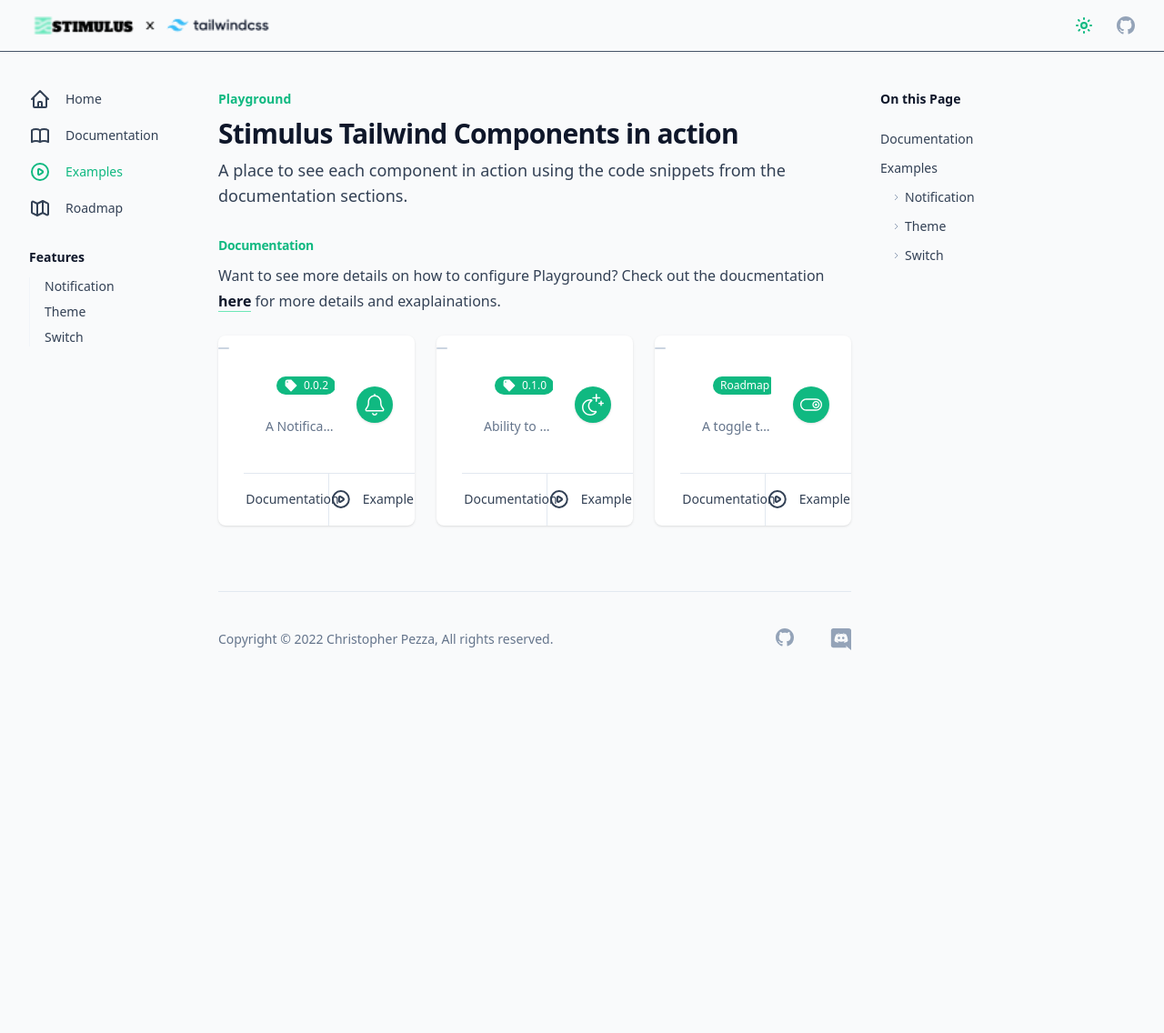
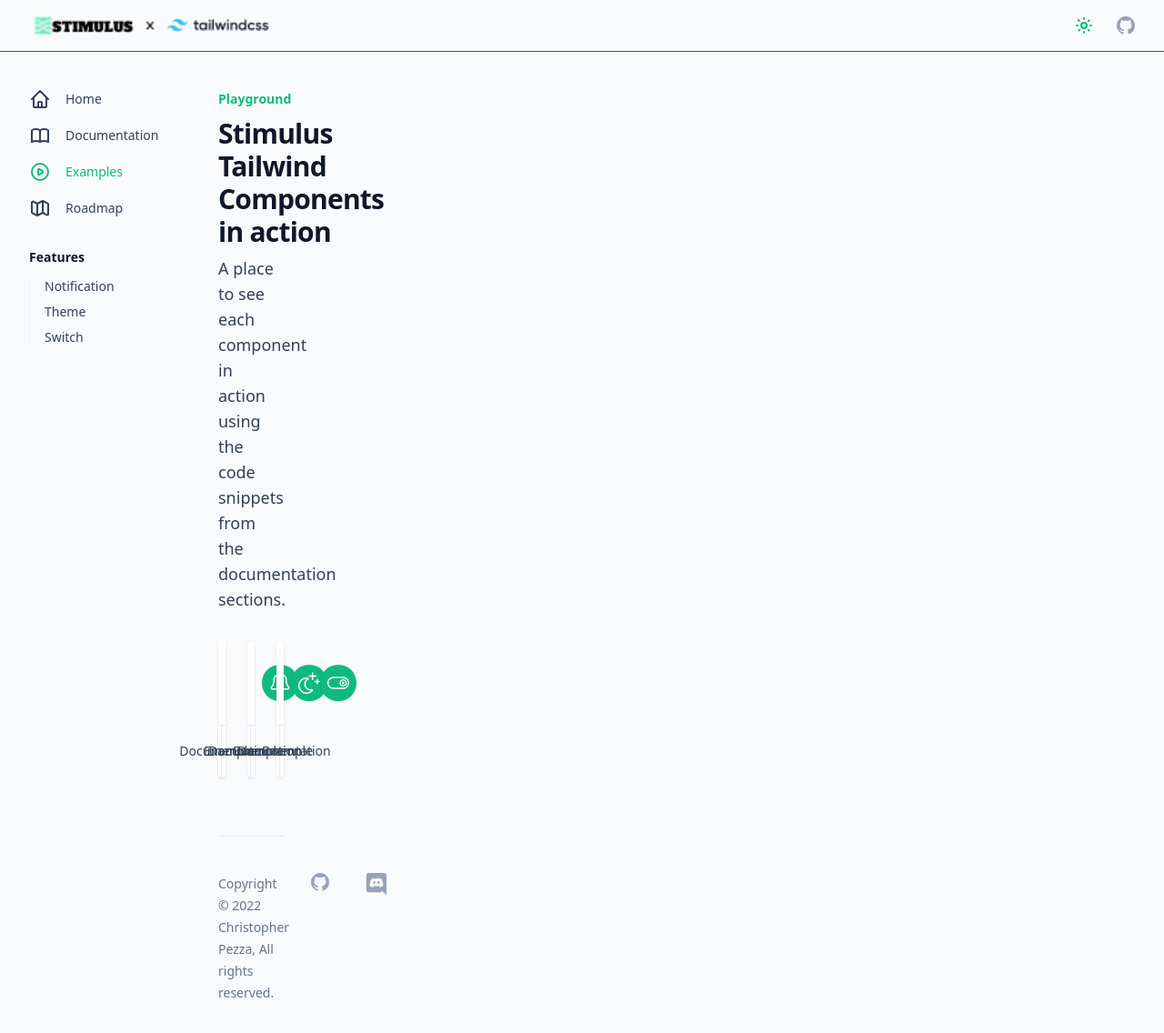
Before and after one commit to chiefpansancolt/stimulus-tailwind-components, a Jekyll site: the page built from docs/playground/home.html, in a window 1280 px wide and 1256 px high. Shown: the top 1136 px of the window at 91% size. Built offline with Jekyll 4.4.1, drawn with Linux system fonts in a browser that asks for light colours; Markdown is read by kramdown in place of the engine named in the settings.

Commit message:
update playground layout

```diff
--- a/docs/_layouts/playground.html
+++ b/docs/_layouts/playground.html
@@ -30,7 +30,8 @@
             </ul>
           </nav>
         </div>
-        <main class="lg:col-span-9 xl:col-span-7">
+        {% if page.url == "/playground/home" %} {% assign classes = "col-span-10" %} {% else %} {% assign classes = "lg:col-span-9 xl:col-span-7" %} {% endif %}
+        <main class="{{ classes }}">
           <header class="relative z-20">
             <div>
               <p class="mb-2 text-sm font-semibold leading-6 text-emerald-500 dark:text-emerald-400"> {{ page.header }} </p>
@@ -41,10 +42,11 @@
             <p class="mt-2 text-lg text-slate-700 dark:text-slate-400">{{ page.details }}</p>
           </header>
           <section class="relative mb-16 mt-8">
-            <div aria-live="assertive" class="pointer-events-none fixed inset-0 top-10 flex items-end px-4 py-6 sm:items-start sm:p-6 z-40">
+            <div aria-live="assertive" class="pointer-events-none fixed inset-0 top-10 z-40 flex items-end px-4 py-6 sm:items-start sm:p-6">
               <div class="flex w-full flex-col items-center space-y-4 sm:items-end" id="notification-container"></div>
             </div>
             <div class="relative z-40 max-w-none" id="page-content">
+              {% if page.url == "/playground/home" %} {{ content }} {% else %}
               <div class="prose prose-slate dark:prose-dark">
                 <h2>Documentation</h2>
                 {% assign docUrl = page.header | downcase %}
@@ -57,6 +59,7 @@
 
                 <div class="-mt-10 space-y-20"> {{ content }} </div>
               </div>
+              {% endif %}
             </div>
           </section>
           <footer class="mt-16 text-sm leading-6">
@@ -69,7 +72,7 @@
             </div>
           </footer>
         </main>
-        {% include table_contents.html %}
+        {% if page.url != "/playground/home" %} {% include table_contents.html %} {% endif %}
       </div>
     </div>
   </div>
```
